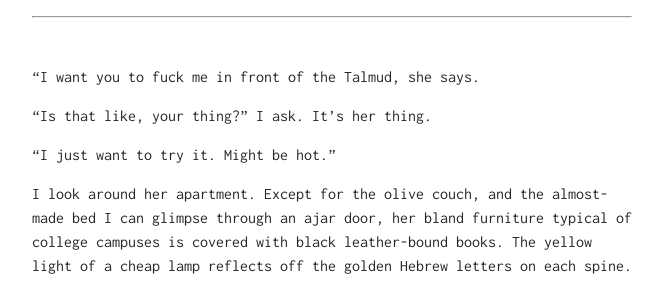
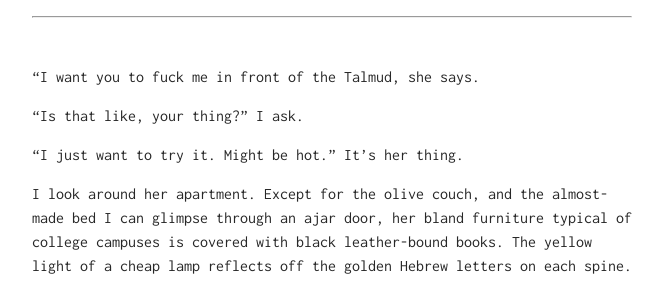
Before and after one commit to ordinarythings/ordinarythings.github.io, a Jekyll site: the page built from _posts/2019-02-28-Purity-Menadechem.md, in a window 1280 px wide. Shown: the part 273-570 px from the top of the page, without its empty margins (308-971 px from the left). Built offline with Jekyll 4.4.1, drawn with Linux system fonts in a browser that asks for light colours.

```diff
--- a/_posts/2019-02-28-Purity-Menadechem.md
+++ b/_posts/2019-02-28-Purity-Menadechem.md
@@ -12,9 +12,9 @@ type: Story
 
 “I want you to fuck me in front of the Talmud, she says.
 
-“Is that like, your thing?” I ask. It’s her thing.
+“Is that like, your thing?” I ask.
 
-“I just want to try it. Might be hot.”
+“I just want to try it. Might be hot.” It’s her thing.
 
 I look around her apartment. Except for the olive couch, and the almost-made bed I can glimpse through an ajar door, her bland furniture typical of college campuses is covered with black leather-bound books. The yellow light of a cheap lamp reflects off the golden Hebrew letters on each spine.
 
```
